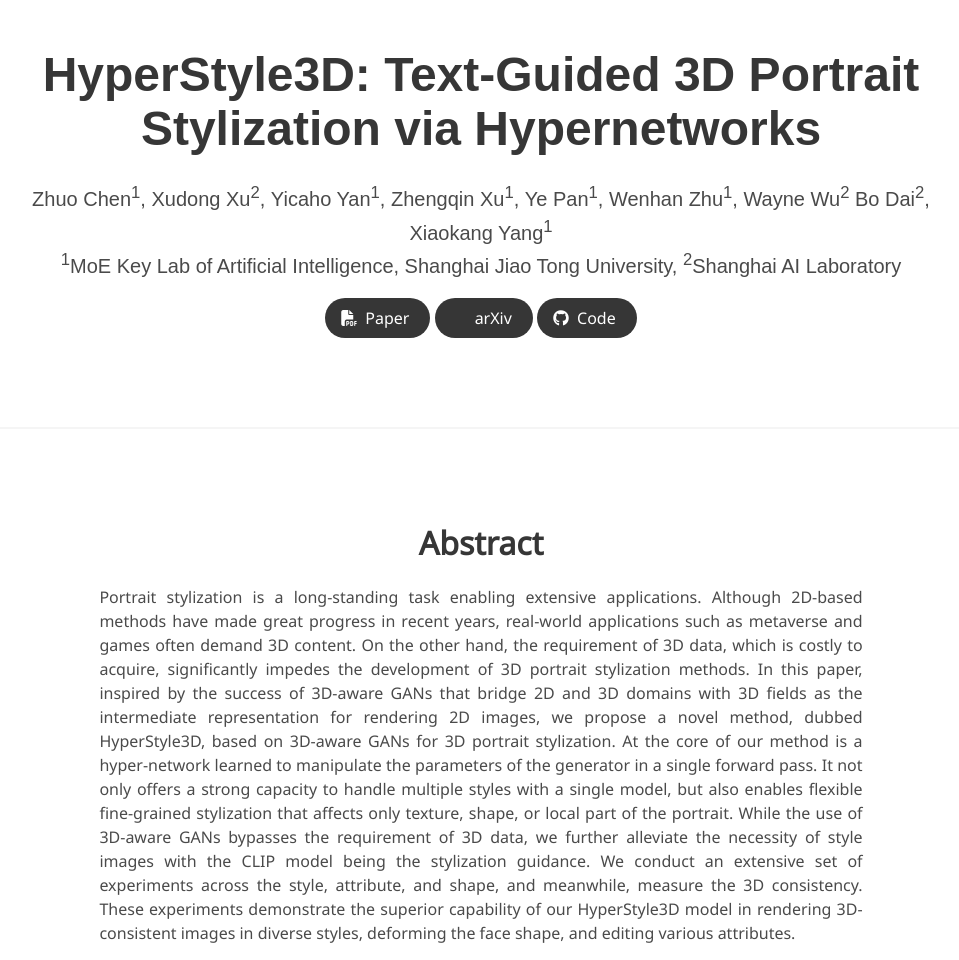
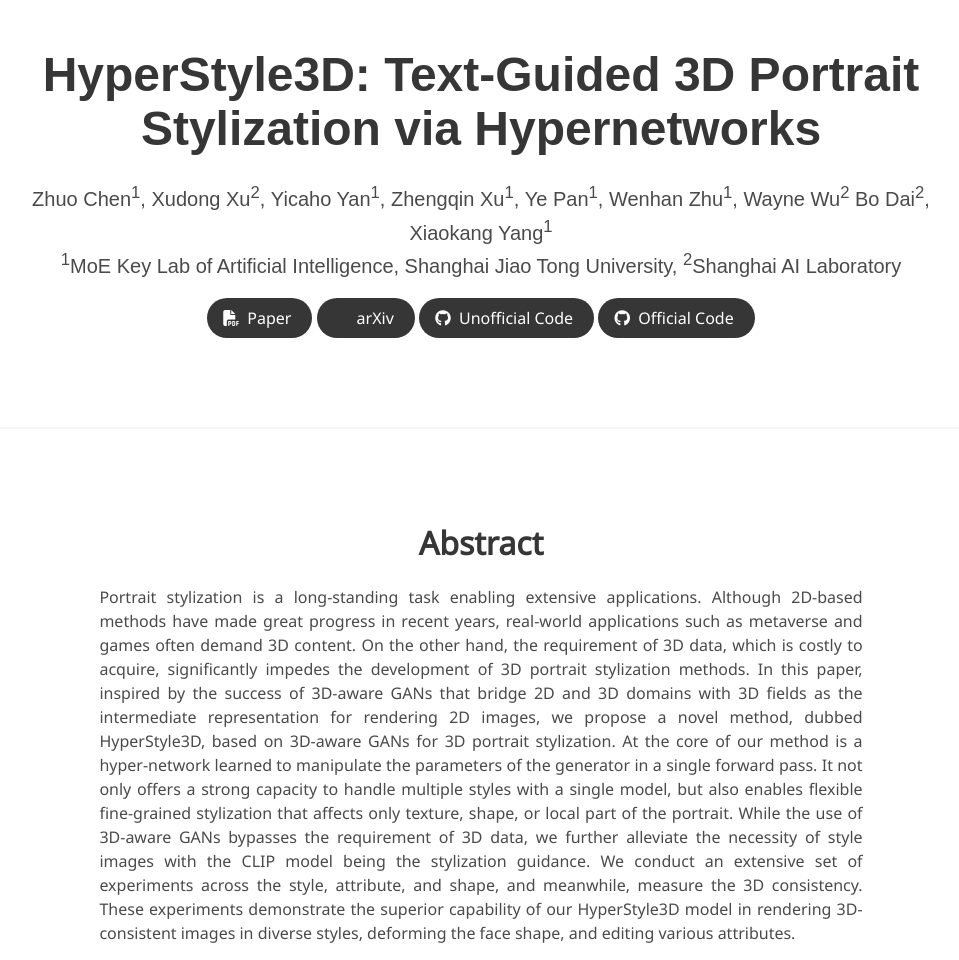
Before and after one commit to windlikestone/HyperStyle3D-website, a plain HTML site: page index.html in a window 1280 px wide. Shown: the top 960 px of the page, without its empty margins (159-1118 px from the left). Drawn offline with nearby package versions, Linux system fonts and the light colour scheme; some icons are missing; a web font is replaced by a local one.

Commit message:
unofficial_and_official_code

```diff
--- a/index.html
+++ b/index.html
@@ -86,7 +86,7 @@
             <div class="publication-links">
               <!-- PDF Link. -->
               <span class="link-block">
-                <a href="./static/pdf/Hyperstyle3D.pdf"
+                <a href="./static/pdf/HyperStyle3D_Text-Guided_3D_Portrait_Stylization_via_Hypernetworks.pdf"
                    class="external-link button is-normal is-rounded is-dark">
                   <span class="icon">
                       <i class="fas fa-file-pdf"></i>
@@ -115,12 +115,22 @@
               </span> -->
               <!-- Code Link. -->
               <span class="link-block">
+                <a href="https://github.com/zichongc/HyperStyle3D-pytorch"
+                   class="external-link button is-normal is-rounded is-dark">
+                  <span class="icon">
+                      <i class="fab fa-github"></i>
+                  </span>
+                  <span>Unofficial Code</span>
+                  </a>
+              </span>
+              <!-- Code Link. -->
+              <span class="link-block">
                 <a href="https://github.com/windlikestone/HyperStyle3D"
                    class="external-link button is-normal is-rounded is-dark">
                   <span class="icon">
                       <i class="fab fa-github"></i>
                   </span>
-                  <span>Code</span>
+                  <span>Official Code</span>
                   </a>
               </span>
               <!-- Dataset Link. -->
```
Also changed, not shown: 1 other file.
